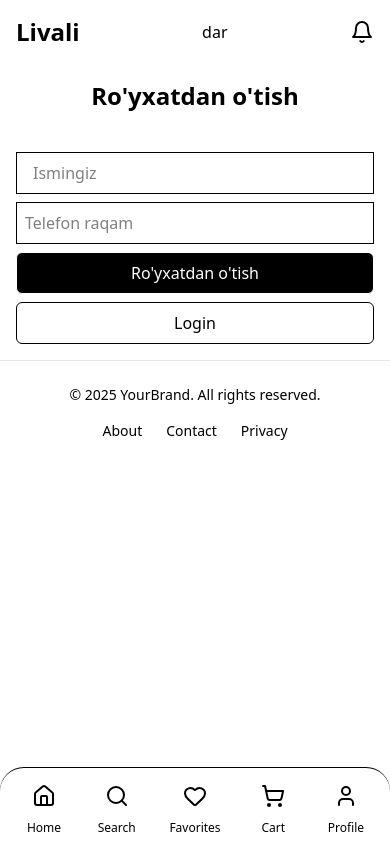
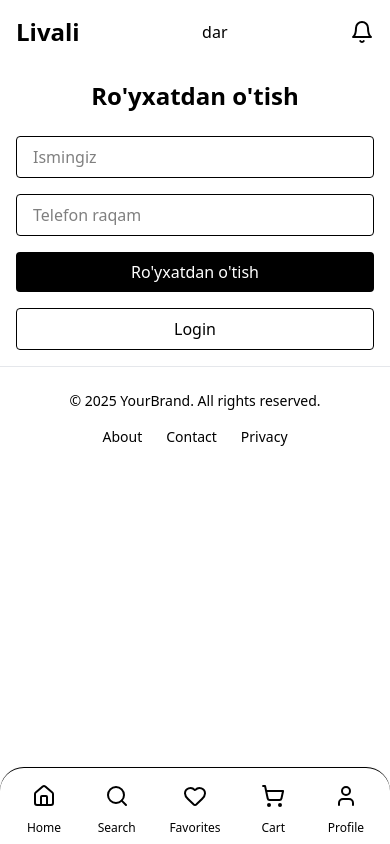
Before and after one commit to MrMuhammadjon/Livali, a React (Vite) app: page /register in a window 390 px wide. Built offline with nearby package versions, Linux system fonts and the light colour scheme.

Commit message:
feat: enhance Register component; add validation for name and phone fields, improve styling, and update form structure

```diff
--- a/src/page/Login.jsx
+++ b/src/page/Login.jsx
@@ -29,9 +29,10 @@ const Login = () => {
       </div>
       <form onSubmit={handleLogin} className="flex flex-col gap-2 p-4">
         <input
-          type="text"
+          type='text'
           placeholder="Telefon raqamingiz"
           value={phone}
+          minLength={11}
           className="border px-2 py-2"
           onChange={(e) => setPhone(e.target.value)}
         />
--- a/src/page/Register.jsx
+++ b/src/page/Register.jsx
@@ -1,4 +1,4 @@
-import React, { useState, useEffect } from "react";
+import React, { useState } from "react";
 import { useDispatch, useSelector } from "react-redux";
 import { registerUser } from "../features/auth/authSlice";
 import { useNavigate } from "react-router-dom";
@@ -6,46 +6,69 @@ import { useNavigate } from "react-router-dom";
 const Register = () => {
   const dispatch = useDispatch();
   const navigate = useNavigate();
+
   const [form, setForm] = useState({ name: "", phone: "" });
-
   const { loading, error } = useSelector((state) => state.auth);
 
   const handleSubmit = async (e) => {
     e.preventDefault();
+
+    // ✅ VALIDATSIYA: Ism uzunligi
+    if (form.name.trim().length < 3) {
+      alert("Ismingiz kamida 3 ta belgidan iborat bo'lishi kerak.");
+      return;
+    }
+
+    // ✅ VALIDATSIYA: Telefon raqam faqat raqam va 9-15 belgidan iborat
+    if (!/^\d{9,15}$/.test(form.phone)) {
+      alert("Telefon raqam faqat raqamlardan iborat bo'lishi va 9-15 ta raqam bo'lishi kerak.");
+      return;
+    }
+
     try {
-      await dispatch(registerUser(form)).unwrap(); // ✅ Faqat 1 marta dispatch
-      navigate('/'); // ✅ Faqat muvaffaqiyatli bo‘lsa
+      await dispatch(registerUser(form)).unwrap();
+      navigate('/');
     } catch (err) {
       console.error("Ro'yxatdan o'tishda xatolik:", err);
     }
   };
 
-
-
   return (
-    <div className="flex flex-col gap-2">
-      <h2 className="text-2xl font-bold text-center p-4">
-        Ro'yxatdan o'tish
-      </h2>
-      <form onSubmit={handleSubmit} className="flex flex-col gap-2 p-4">
+    <div className="flex flex-col gap-2 max-w-md mx-auto p-4 justify-center">
+      <h2 className="text-2xl font-bold text-center mb-4">Ro'yxatdan o'tish</h2>
+      <form onSubmit={handleSubmit} className="flex flex-col gap-4">
         <input
           type="text"
+          name="name"
+          required
           placeholder="Ismingiz"
           value={form.name}
-          className="border border-black py-2 px-4"
+          className="border border-black py-2 px-4 rounded"
           onChange={(e) => setForm({ ...form, name: e.target.value })}
         />
         <input
-          type="text"
+          type="tel"
+          name="phone"
+          required
           placeholder="Telefon raqam"
           value={form.phone}
-          className="border border-black px-2 py-2"
+          className="border border-black py-2 px-4 rounded"
           onChange={(e) => setForm({ ...form, phone: e.target.value })}
         />
-        <button type="submit" className="border bg-black text-white p-2 rounded-md" disabled={loading}>
+        <button
+          type="submit"
+          className="bg-black text-white py-2 rounded disabled:opacity-50"
+          disabled={loading}
+        >
           {loading ? "Yuklanmoqda..." : "Ro'yxatdan o'tish"}
         </button>
-      <button onClick={() => navigate('/login')} className="border bg-white text-black rounded-md p-2">Login</button>
+        <button
+          type="button"
+          onClick={() => navigate('/login')}
+          className="border border-black py-2 rounded"
+        >
+          Login
+        </button>
       </form>
     </div>
   );
```
